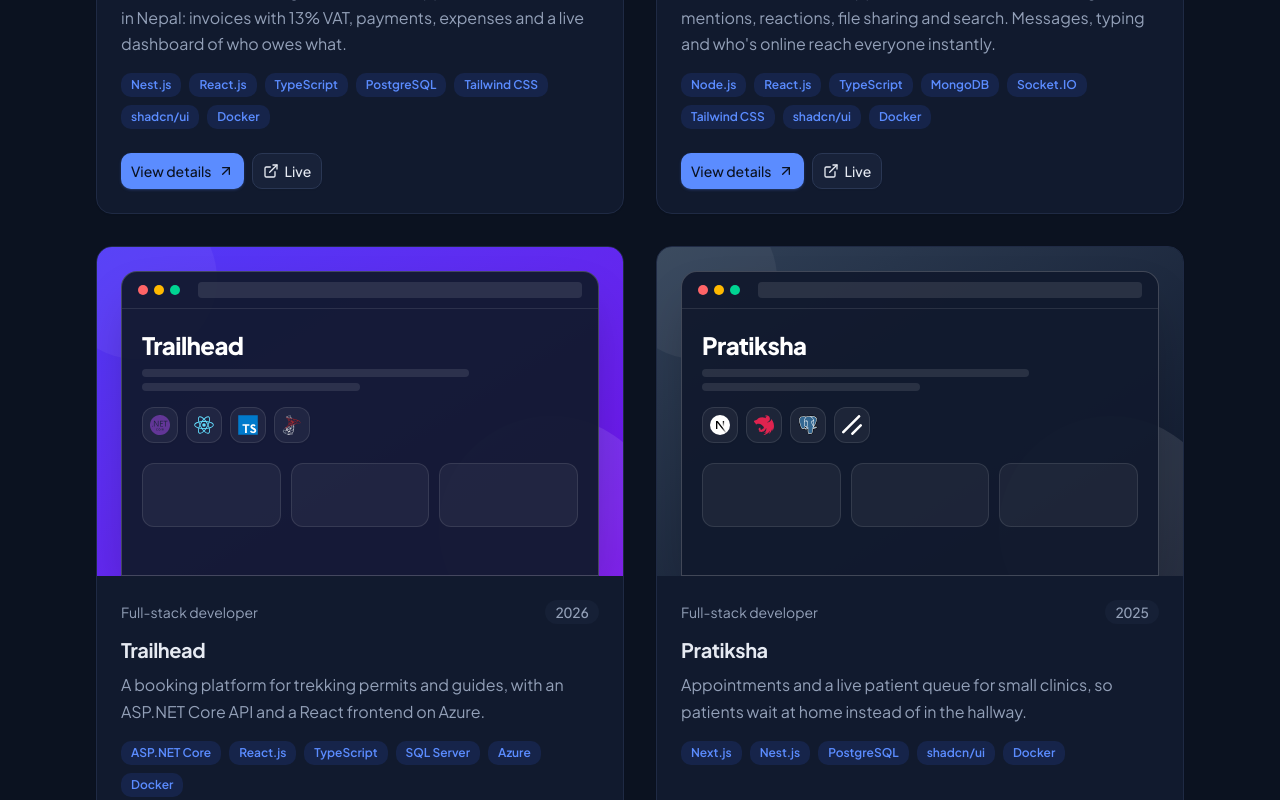
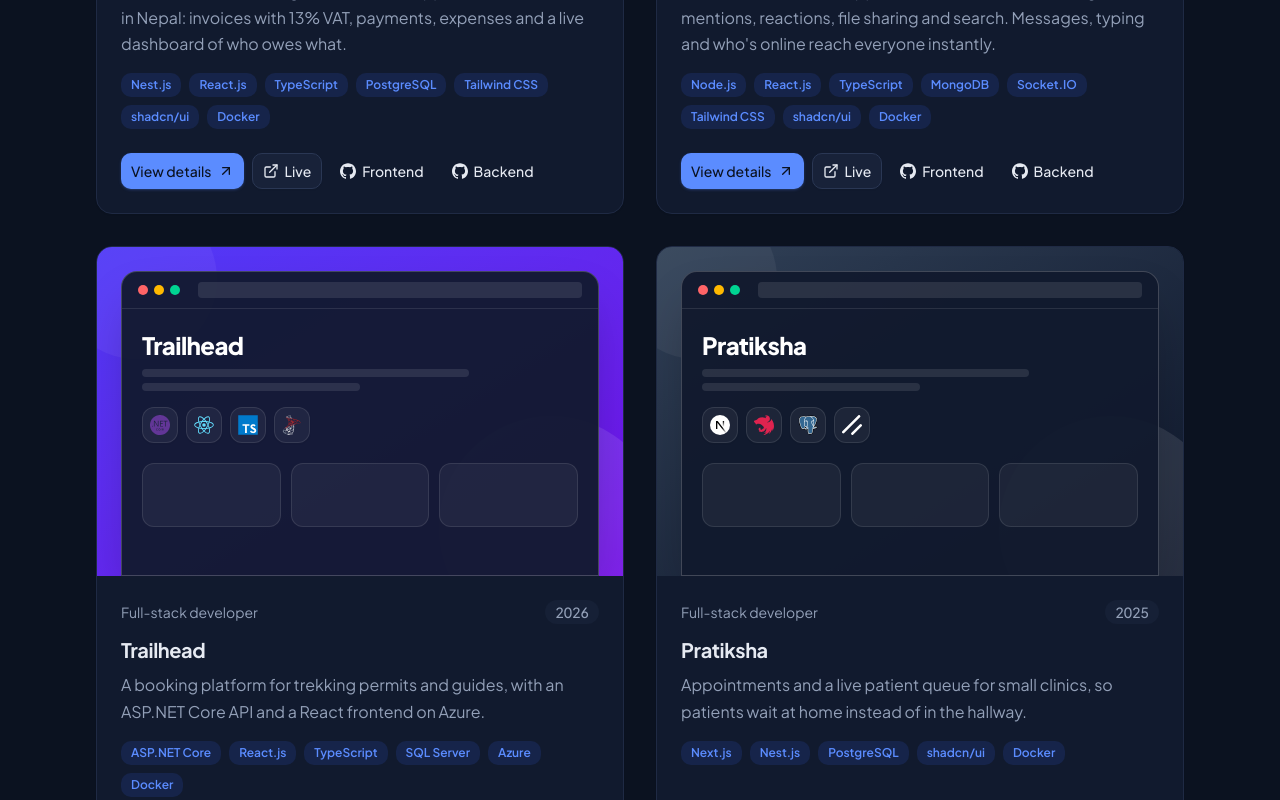
Before and after one commit to merosansar/portfolio, a React (Vite) app: page / in a window 1280 px wide. Shown: the part 5120-5920 px from the top of the page. Built offline with nearby package versions, Linux system fonts and the light colour scheme.

Commit message:
Add live and GitHub links for Hisab and Guff

```diff
--- a/src/components/sections/projects.tsx
+++ b/src/components/sections/projects.tsx
@@ -21,6 +21,13 @@ const COVERS = [
   "from-indigo-600 to-violet-700",
   "from-slate-700 to-slate-900",
 ]
+
+/** The source-code links of a project: several `sources` (e.g. frontend and backend), or one `source` */
+function getSources(project: Project) {
+  const { source, sources } = project.links
+  if (sources?.length) return sources
+  return source ? [{ label: "Source", url: source }] : []
+}
 
 export function Projects() {
   return (
@@ -82,6 +89,7 @@ function Cover({ project, cover, className }: { project: Project; cover: string;
 }
 
 function ProjectCard({ project, cover }: { project: Project; cover: string }) {
+  const sources = getSources(project)
   return (
     <Dialog>
       <article className="group flex h-full flex-col overflow-hidden rounded-2xl border bg-card shadow-xs transition-all duration-300 hover:-translate-y-1 hover:shadow-xl hover:shadow-primary/10">
@@ -107,7 +115,7 @@ function ProjectCard({ project, cover }: { project: Project; cover: string }) {
             ))}
           </ul>
 
-          <div className="mt-auto flex items-center gap-2 pt-6">
+          <div className="mt-auto flex flex-wrap items-center gap-2 pt-6">
             <DialogTrigger asChild>
               <Button variant="default" size="sm" className="h-9">
                 View details
@@ -122,12 +130,26 @@ function ProjectCard({ project, cover }: { project: Project; cover: string }) {
                 </a>
               </Button>
             )}
-            {project.links.source && (
-              <Button asChild variant="ghost" size="icon" aria-label={`${project.title} source code`}>
-                <a href={project.links.source} target="_blank" rel="noreferrer">
-                  <GitHubIcon className="size-[18px]" />
-                </a>
-              </Button>
+            {sources.map((source) =>
+              sources.length > 1 ? (
+                <Button key={source.url} asChild variant="ghost" size="sm" className="h-9">
+                  <a
+                    href={source.url}
+                    target="_blank"
+                    rel="noreferrer"
+                    aria-label={`${project.title} ${source.label.toLowerCase()} source code`}
+                  >
+                    <GitHubIcon className="size-4" />
+                    {source.label}
+                  </a>
+                </Button>
+              ) : (
+                <Button key={source.url} asChild variant="ghost" size="icon" aria-label={`${project.title} source code`}>
+                  <a href={source.url} target="_blank" rel="noreferrer">
+                    <GitHubIcon className="size-[18px]" />
+                  </a>
+                </Button>
+              ),
             )}
           </div>
         </div>
@@ -140,6 +162,7 @@ function ProjectCard({ project, cover }: { project: Project; cover: string }) {
 
 function CaseStudy({ project, cover }: { project: Project; cover: string }) {
   const { caseStudy, links } = project
+  const sources = getSources(project)
   return (
     <DialogContent
       className="flex max-h-[92svh] flex-col gap-0 overflow-y-auto p-0 focus:outline-none sm:max-w-2xl [&>button:last-child]:rounded-full [&>button:last-child]:bg-background/90 [&>button:last-child]:p-1.5 [&>button:last-child]:opacity-100"
@@ -189,7 +212,7 @@ function CaseStudy({ project, cover }: { project: Project; cover: string }) {
           </ul>
         </div>
 
-        {(links.live || links.source) && (
+        {(links.live || sources.length > 0) && (
           <div className="mt-8 flex flex-wrap gap-3">
             {links.live && (
               <Button asChild>
@@ -199,14 +222,14 @@ function CaseStudy({ project, cover }: { project: Project; cover: string }) {
                 </a>
               </Button>
             )}
-            {links.source && (
-              <Button asChild variant="outline">
-                <a href={links.source} target="_blank" rel="noreferrer">
+            {sources.map((source) => (
+              <Button key={source.url} asChild variant="outline">
+                <a href={source.url} target="_blank" rel="noreferrer">
                   <GitHubIcon className="size-4" />
-                  View the source code
+                  {sources.length > 1 ? `${source.label} source code` : "View the source code"}
                 </a>
               </Button>
-            )}
+            ))}
           </div>
         )}
       </div>
--- a/src/data/portfolio.ts
+++ b/src/data/portfolio.ts
@@ -21,7 +21,13 @@ export type Project = {
     approach: string[]
     outcome: string
   }
-  links: { live?: string; source?: string }
+  links: {
+    live?: string
+    /** One source-code link */
+    source?: string
+    /** Or several, for example the frontend and backend repositories */
+    sources?: { label: string; url: string }[]
+  }
 }
 
 export type Job = {
@@ -160,8 +166,13 @@ export const projects: Project[] = [
       outcome:
         "A complete, working product with demo businesses and all four roles. The end-to-end tests prove that one workspace can never read another's invoices, that concurrent invoices are numbered without gaps, and that a removed team member is locked out immediately.",
     },
-    // Add a "source" link here when you have a GitHub repository for this project.
-    links: { live: "https://bizzdashboard-frontend.onrender.com" },
+    links: {
+      live: "https://bizzdashboard-frontend.onrender.com",
+      sources: [
+        { label: "Frontend", url: "https://github.com/merosansar/bizzDashboard_frontend" },
+        { label: "Backend", url: "https://github.com/merosansar/bizzDashboard_backend" },
+      ],
+    },
   },
   {
     slug: "guff",
@@ -183,8 +194,13 @@ export const projects: Project[] = [
       outcome:
         "A complete, working chat app with demo teammates who reply automatically, backed by 74 automated tests against MongoDB. They include a test that stops the server mid-conversation to prove nothing is duplicated, and one that runs two API servers sharing live events.",
     },
-    // Add a "source" link here when you have a GitHub repository for this project.
-    links: { live: "https://guff-frontend.onrender.com" },
+    links: {
+      live: "https://guff-frontend.onrender.com",
+      sources: [
+        { label: "Frontend", url: "https://github.com/merosansar/guff_frontend" },
+        { label: "Backend", url: "https://github.com/merosansar/guff_backend" },
+      ],
+    },
   },
   {
     slug: "trailhead",
```
